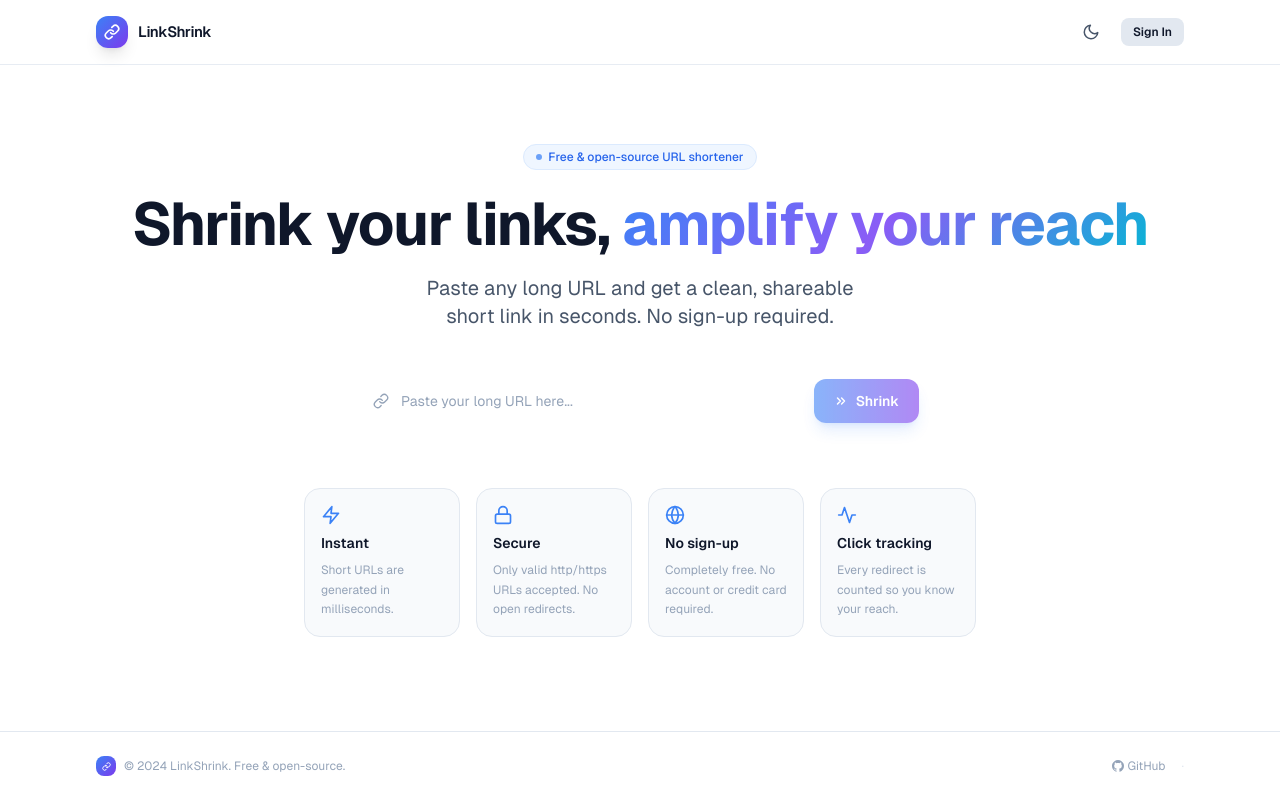
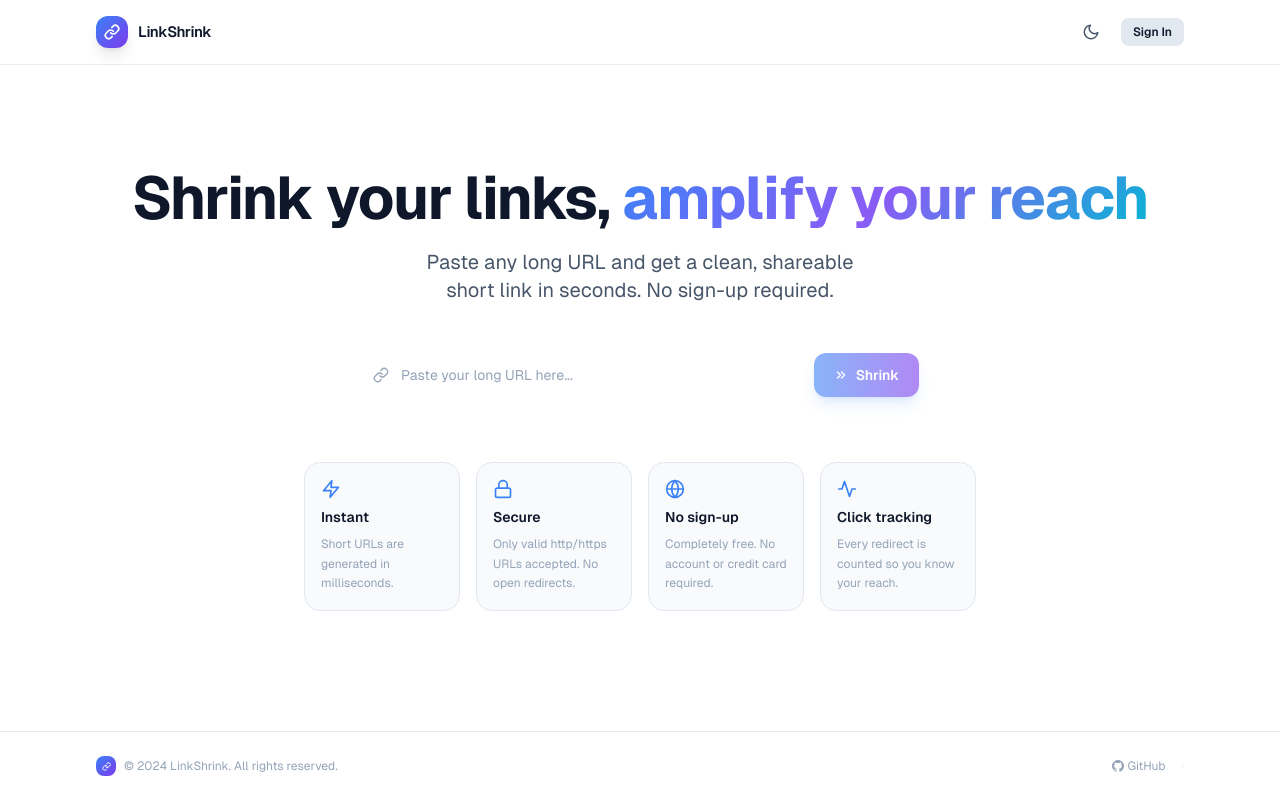
Before and after one commit to sadiqsyeds/link-shrink, a Next.js app: page / in a window 1280 px wide. Built offline with nearby package versions, Linux system fonts and the light colour scheme; no server answers.

Commit message:
fix: update footer text to "All rights reserved" and remove badge from Hero component

```diff
--- a/components/Footer.tsx
+++ b/components/Footer.tsx
@@ -22,7 +22,7 @@ export default function Footer() {
             </svg>
           </div>
           <span className="text-xs text-[var(--text-muted)]">
-            © {year} LinkShrink. Free &amp; open-source.
+            © {year} LinkShrink. All rights reserved.
           </span>
         </div>
 
--- a/components/Hero.tsx
+++ b/components/Hero.tsx
@@ -22,13 +22,7 @@ export default function Hero() {
       animate="show"
       className="text-center"
     >
-      {/* Badge */}
-      <motion.div variants={itemVariants} className="inline-flex mb-6">
-        <span className="inline-flex items-center gap-1.5 px-3 py-1 rounded-full text-xs font-medium bg-blue-50 dark:bg-blue-950/60 text-blue-600 dark:text-blue-400 border border-blue-100 dark:border-blue-900/60">
-          <span className="w-1.5 h-1.5 rounded-full bg-blue-500 animate-pulse" />
-          Free &amp; open-source URL shortener
-        </span>
-      </motion.div>
+
 
       {/* Headline */}
       <motion.h1
```
